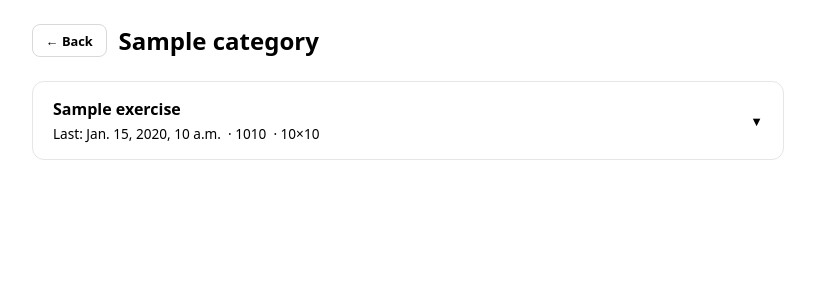
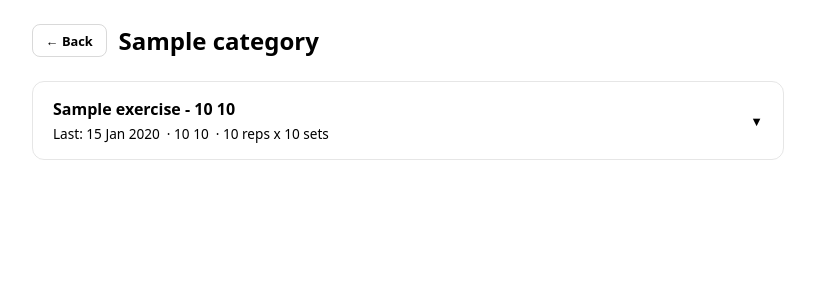
Before and after one commit to magicmyo/gym_tracker, a Django app: template templates/category.html in a window 1280 px wide. Shown: the part 56-356 px from the top of the page, without its empty margins (232-1047 px from the left). Run offline with Django 5.2, Linux system fonts and the light colour scheme; tables that the repository leaves empty hold one stand-in row (values such as "Sample post"); the template is opened without the code that fills it: values that come from a table or form of the project are taken from there, most other values are stand-ins (such as "Sample title", 1, 10 or a date in 2020).

Commit message:
feat: reorder log-add fields, smart defaults, richer exercise header
- Add-log form field order: Weight → Unit → Reps → Sets → Date
- Default reps=8, sets=4; weight pre-fills from latest log or 5
- Unit pre-selects latest logged unit (defaults to kg)
- Exercise header shows "Bench Press - 5 kg" (name + latest weight)
- Last-entry meta shows "Last: 18 Jun 2026 · 5 kg · 8 reps x 4 sets"
- Last Entry view and Update form match the new field order
- Weights display without trailing zeros via floatformat:'-2'

Co-Authored-By: Claude Sonnet 4.6 <noreply@anthropic.com>

```diff
--- a/templates/category.html
+++ b/templates/category.html
@@ -16,12 +16,12 @@
     <div style="display:flex;justify-content:space-between;align-items:center;cursor:pointer;"
          @click="open = !open">
       <div>
-        <div class="ex-name">{{ item.exercise.name }}</div>
+        <div class="ex-name">{{ item.exercise.name }}{% if item.latest.weight %} - {{ item.latest.weight|floatformat:'-2' }}{% if item.latest.weight_unit %} {{ item.latest.weight_unit }}{% endif %}{% endif %}</div>
         {% if item.latest %}
         <div class="ex-meta">
-          Last: {{ item.latest.date }}
-          {% if item.latest.weight %}&nbsp;·&nbsp;{{ item.latest.weight }}{{ item.latest.weight_unit }}{% endif %}
-          {% if item.latest.sets %}&nbsp;·&nbsp;{{ item.latest.sets }}×{% endif %}{% if item.latest.reps %}{{ item.latest.reps }}{% endif %}
+          Last: {{ item.latest.date|date:'j M Y' }}
+          {% if item.latest.weight %}&nbsp;·&nbsp;{{ item.latest.weight|floatformat:'-2' }}{% if item.latest.weight_unit %} {{ item.latest.weight_unit }}{% endif %}{% endif %}
+          {% if item.latest.reps %}&nbsp;·&nbsp;{{ item.latest.reps }} reps{% endif %}{% if item.latest.sets %} x {{ item.latest.sets }} sets{% endif %}
         </div>
         {% else %}
         <div class="ex-meta">No logs yet</div>
@@ -40,20 +40,20 @@
           <div style="font-size:0.75rem;color:var(--text-muted);text-transform:uppercase;letter-spacing:0.05em;margin-bottom:0.75rem;">Last Entry</div>
           <div class="form-row" style="margin-bottom:0.75rem;">
             <div class="form-group">
-              <label>Date</label>
-              <span>{{ item.latest.date }}</span>
+              <label>Weight</label>
+              <span>{% if item.latest.weight %}{{ item.latest.weight|floatformat:'-2' }}{% if item.latest.weight_unit %} {{ item.latest.weight_unit }}{% endif %}{% else %}—{% endif %}</span>
             </div>
             <div class="form-group">
-              <label>Weight</label>
-              <span>{% if item.latest.weight %}{{ item.latest.weight }}{% if item.latest.weight_unit %} {{ item.latest.weight_unit }}{% endif %}{% else %}—{% endif %}</span>
+              <label>Reps</label>
+              <span>{% if item.latest.reps %}{{ item.latest.reps }}{% else %}—{% endif %}</span>
             </div>
             <div class="form-group">
               <label>Sets</label>
               <span>{% if item.latest.sets %}{{ item.latest.sets }}{% else %}—{% endif %}</span>
             </div>
             <div class="form-group">
-              <label>Reps</label>
-              <span>{% if item.latest.reps %}{{ item.latest.reps }}{% else %}—{% endif %}</span>
+              <label>Date</label>
+              <span>{{ item.latest.date|date:'j M Y' }}</span>
             </div>
           </div>
           <button class="btn btn-secondary btn-sm" @click.stop="editing = true">✏️ Update</button>
@@ -67,28 +67,28 @@
           <div style="font-size:0.75rem;color:var(--text-muted);text-transform:uppercase;letter-spacing:0.05em;margin-bottom:0.75rem;">Log New Entry</div>
           <div class="form-row">
             <div class="form-group">
-              <label>Date</label>
-              <input type="date" name="date" value="{{ today }}">
-            </div>
-            <div class="form-group">
               <label>Weight</label>
-              <input type="number" name="weight" step="0.5" min="0" placeholder="e.g. 80">
+              <input type="number" name="weight" step="0.5" min="0" value="{% if item.latest.weight %}{{ item.latest.weight|floatformat:'-2' }}{% else %}5{% endif %}">
             </div>
             <div class="form-group">
               <label>Unit</label>
               <select name="weight_unit">
-                <option value="kg">kg</option>
-                <option value="lb">lb</option>
-                <option value="">—</option>
+                <option value="kg" {% if not item.latest or item.latest.weight_unit == "kg" %}selected{% endif %}>kg</option>
+                <option value="lb" {% if item.latest.weight_unit == "lb" %}selected{% endif %}>lb</option>
+                <option value="" {% if item.latest and item.latest.weight_unit == "" %}selected{% endif %}>—</option>
               </select>
             </div>
             <div class="form-group">
-              <label>Sets</label>
-              <input type="number" name="sets" min="1" placeholder="3">
+              <label>Reps</label>
+              <input type="number" name="reps" min="1" value="8">
             </div>
             <div class="form-group">
-              <label>Reps</label>
-              <input type="number" name="reps" min="1" placeholder="10">
+              <label>Sets</label>
+              <input type="number" name="sets" min="1" value="4">
+            </div>
+            <div class="form-group">
+              <label>Date</label>
+              <input type="date" name="date" value="{{ today }}">
             </div>
           </div>
           <button type="submit" class="btn btn-primary btn-sm">+ Log</button>
@@ -104,12 +104,8 @@
           <div style="font-size:0.75rem;color:var(--text-muted);text-transform:uppercase;letter-spacing:0.05em;margin-bottom:0.75rem;">Update Entry</div>
           <div class="form-row">
             <div class="form-group">
-              <label>Date</label>
-              <input type="date" name="date" value="{{ item.latest.date|date:'Y-m-d' }}">
-            </div>
-            <div class="form-group">
               <label>Weight</label>
-              <input type="number" name="weight" step="0.5" min="0" value="{{ item.latest.weight|default:'' }}">
+              <input type="number" name="weight" step="0.5" min="0" value="{% if item.latest.weight %}{{ item.latest.weight|floatformat:'-2' }}{% endif %}">
             </div>
             <div class="form-group">
               <label>Unit</label>
@@ -120,12 +116,16 @@
               </select>
             </div>
             <div class="form-group">
+              <label>Reps</label>
+              <input type="number" name="reps" min="1" value="{{ item.latest.reps|default:'' }}">
+            </div>
+            <div class="form-group">
               <label>Sets</label>
               <input type="number" name="sets" min="1" value="{{ item.latest.sets|default:'' }}">
             </div>
             <div class="form-group">
-              <label>Reps</label>
-              <input type="number" name="reps" min="1" value="{{ item.latest.reps|default:'' }}">
+              <label>Date</label>
+              <input type="date" name="date" value="{{ item.latest.date|date:'Y-m-d' }}">
             </div>
           </div>
           <div class="flex-gap">
```
